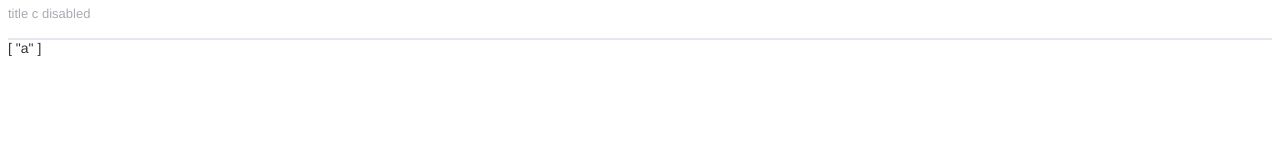
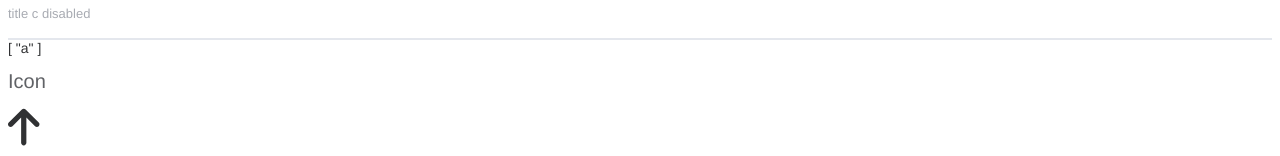
Before and after one commit to hezhen20/hz-element, a Vue app: page / in a window 1280 px wide. Shown: the part 665-821 px from the top of the page. Before the commit the page ends 800 px from the top, so only its background shows below. Built offline with nearby package versions, Linux system fonts and the light colour scheme.

Commit message:
feat: add Icon

```diff
--- a/package.json
+++ b/package.json
@@ -12,11 +12,16 @@
     "lint": "eslint . --ext .vue,.js,.jsx,.cjs,.mjs,.ts,.tsx,.cts,.mts --fix --ignore-path .gitignore"
   },
   "dependencies": {
+    "@fortawesome/fontawesome-svg-core": "^6.5.1",
+    "@fortawesome/free-solid-svg-icons": "^6.5.1",
+    "@fortawesome/vue-fontawesome": "^3.0.6",
+    "lodash-es": "^4.17.21",
     "vue": "^3.3.11"
   },
   "devDependencies": {
     "@rushstack/eslint-patch": "^1.3.3",
     "@tsconfig/node18": "^18.2.2",
+    "@types/lodash-es": "^4.17.12",
     "@types/node": "^18.19.3",
     "@vitejs/plugin-vue": "^4.5.2",
     "@vitejs/plugin-vue-jsx": "^3.1.0",
--- a/src/App.vue
+++ b/src/App.vue
@@ -3,6 +3,7 @@
 import { ButtonInstance } from './components/Button/types'
 import Collapse from './components/Collapse/Collapse.vue'
 import CollapseItem from './components/Collapse/CollapseItem.vue'
+import Icon from './components/Icon/Icon.vue'
 import { ref, onMounted } from 'vue'
 
 const buttonRef = ref<ButtonInstance | null>(null)
@@ -82,6 +83,9 @@
       </CollapseItem>
     </Collapse>
     {{ openedArr }}
+    <br>
+    <h1>Icon</h1>
+    <Icon icon="arrow-up" size="3x" type="danger"/>
   </main>
 </template>
 
--- /dev/null
+++ b/src/components/Icon/Icon.vue
@@ -0,0 +1,28 @@
+<template>
+  <i
+    class="hz-icon"
+    :class="{[`hz-icon--${type}`]: type}"
+    :style="customStyles"
+    v-bind="$attrs"
+  >
+    <FontAwesomeIcon v-bind="filteredProps" />
+  </i>
+</template>
+
+<script setup lang="ts">
+import { omit } from 'lodash-es'
+import { computed } from 'vue';
+import type { IconProps } from './types'
+import { FontAwesomeIcon } from '@fortawesome/vue-fontawesome'
+
+defineOptions({
+  name: 'HzIcon',
+  inheritAttrs: false
+})
+const props = defineProps<IconProps>()
+// 过滤自定义的两个属性
+const filteredProps = computed(() => omit(props, ['type', 'color']))
+const customStyles = computed(() => {
+  return props.color ? { color: props.color } : {}
+})
+</script>
--- /dev/null
+++ b/src/components/Icon/style.css
@@ -0,0 +1,16 @@
+.hz-icon {
+  --hz-icon-color: inherit;
+  display: inline-flex;
+  justify-content: center;
+  align-items: center;
+  position: relative;
+  fill: currentColor;
+  color: var(--hz-icon-color);
+  font-size: inherit;
+}
+
+@each $val in primary,info,success,warning,danger {
+  .hz-icon--$(val) {
+    --hz-icon-color: var(--hz-color-$(val));
+  }
+}
--- /dev/null
+++ b/src/components/Icon/types.ts
@@ -0,0 +1,28 @@
+import type { IconDefinition } from '@fortawesome/fontawesome-svg-core'
+export interface IconProps {
+  border?: boolean
+  fixedWidth?: boolean
+  flip?: 'horizontal' | 'vertical' | 'both'
+  icon: object | Array<string> | string | IconDefinition
+  mask?: object | Array<string> | string
+  listItem?: boolean
+  pull?: 'right' | 'left'
+  pulse?: boolean
+  rotation?: 90 | 180 | 270 | '90' | '180' | '270'
+  swapOpacity?: boolean
+  size?: '2xs' | 'xs' | 'sm' | 'lg' | 'xl' | '2xl' | '1x' | '2x' | '3x' | '4x' | '5x' | '6x' | '7x' | '8x' | '9x' | '10x'
+  spin?: boolean
+  transform?: object | string
+  symbol?: boolean | string
+  title?: string
+  inverse?: boolean
+  bounce?: boolean
+  shake?: boolean
+  beat?: boolean
+  fade?: boolean
+  beatFade?: boolean
+  spinPulse?: boolean
+  spinReverse?: boolean
+  type?: 'primary'| 'success'| 'warning'| 'danger'| 'info'
+  color?: string
+}
--- a/src/main.ts
+++ b/src/main.ts
@@ -1,6 +1,10 @@
 import './styles/index.css'
 
 import { createApp } from 'vue'
+import { library } from '@fortawesome/fontawesome-svg-core'
+import { fas } from '@fortawesome/free-solid-svg-icons'
 import App from './App.vue'
 
+library.add(fas)
+
 createApp(App).mount('#app')
--- a/src/styles/index.css
+++ b/src/styles/index.css
@@ -3,3 +3,4 @@
 @import './reset.css';
 @import '../components/Button/style.css';
 @import '../components/Collapse/style.css';
+@import '../components/Icon/style.css';
```
Also changed, not shown: 1 other file (tests, documents, lock files or other folders).
